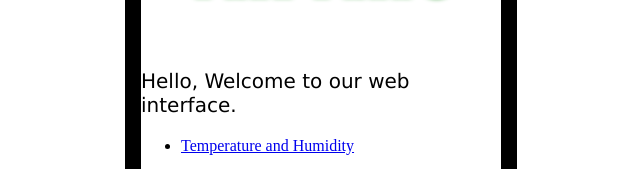
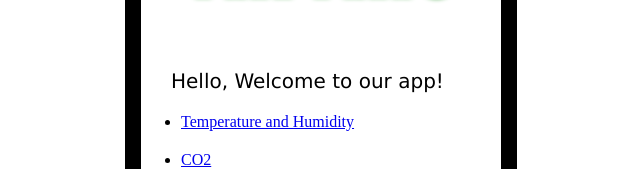
Before and after one commit to ggonza31/AllAire, an Angular app: page / in a window 1280 px wide. Shown: the part 177-346 px from the top of the page, without its empty margins (319-959 px from the left). Built offline with nearby package versions, Linux system fonts and the light colour scheme.

Commit message:
Made it into an app

```diff
--- a/src/global_styles.css
+++ b/src/global_styles.css
@@ -1,8 +1,4 @@
 /* Add application styles & imports to this file! */
-
-style {
-  list-style-type: circle;
-}
 
 h1 {
   text-align: center;
@@ -15,6 +11,7 @@ h1 {
 p{
   font-family: verdana;
   font-size: 20px;
+  text-indent: 30px;
 }
 
 body{
--- a/src/index.html
+++ b/src/index.html
@@ -50,7 +50,7 @@
   <body>
     <div class="smartphone">
     <my-app>Loading...</my-app>
-    <p>Hello, Welcome to our web interface.</p>
+    <p>Hello, Welcome to our app!</p>
 
     <ul class="a">
       <li><a target="_blank" href="tryit.asp?filename=trycss_text">Temperature and Humidity</a></p></li>
@@ -62,7 +62,7 @@
 
     <div class="gallery">
       <a target="_blank" href="https://www.protrainings.uk/wiki/wp-content/uploads/2018/02/shutterstock_670255726.jpg">
-        <img src="https://www.protrainings.uk/wiki/wp-content/uploads/2018/02/shutterstock_670255726.jpg" width="150" height="150" >
+        <img src="https://www.protrainings.uk/wiki/wp-content/uploads/2018/02/shutterstock_670255726.jpg" class="center" width="150" height="150" >
       </a>
 
       <a target="_blank" href="http://greenbuildingelements.com/wp-content/uploads/2016/03/CO2-graphic-shutterstock_299097950.jpg">
```
